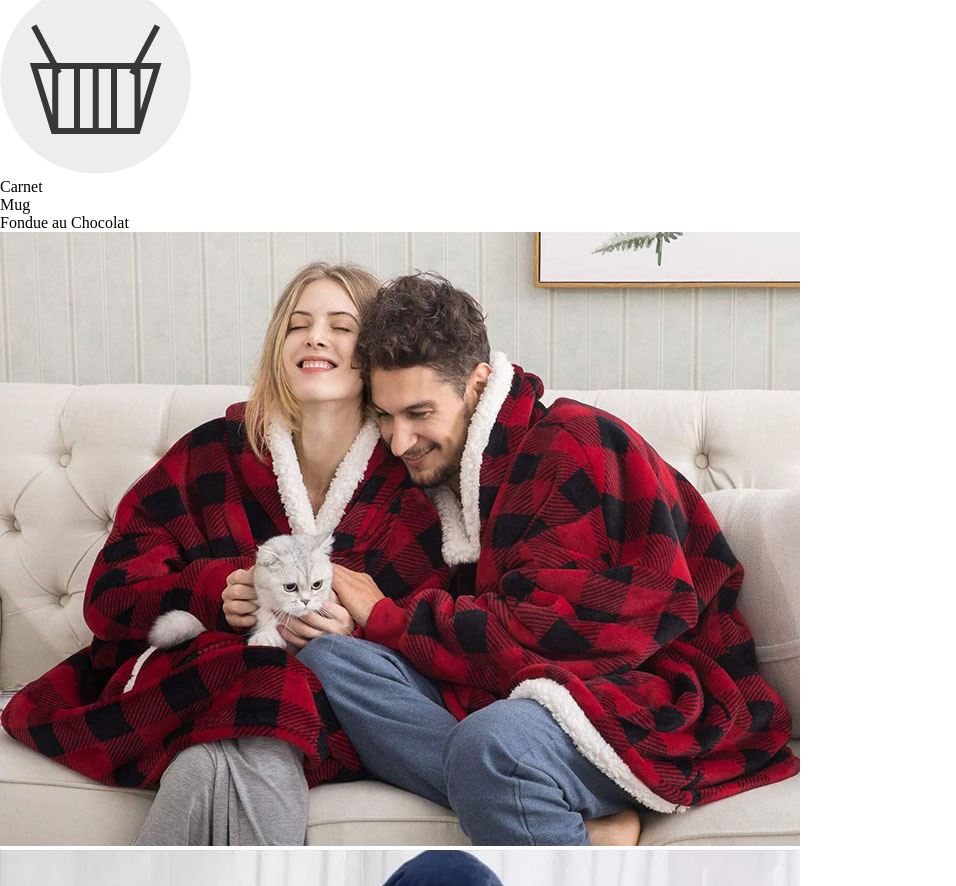
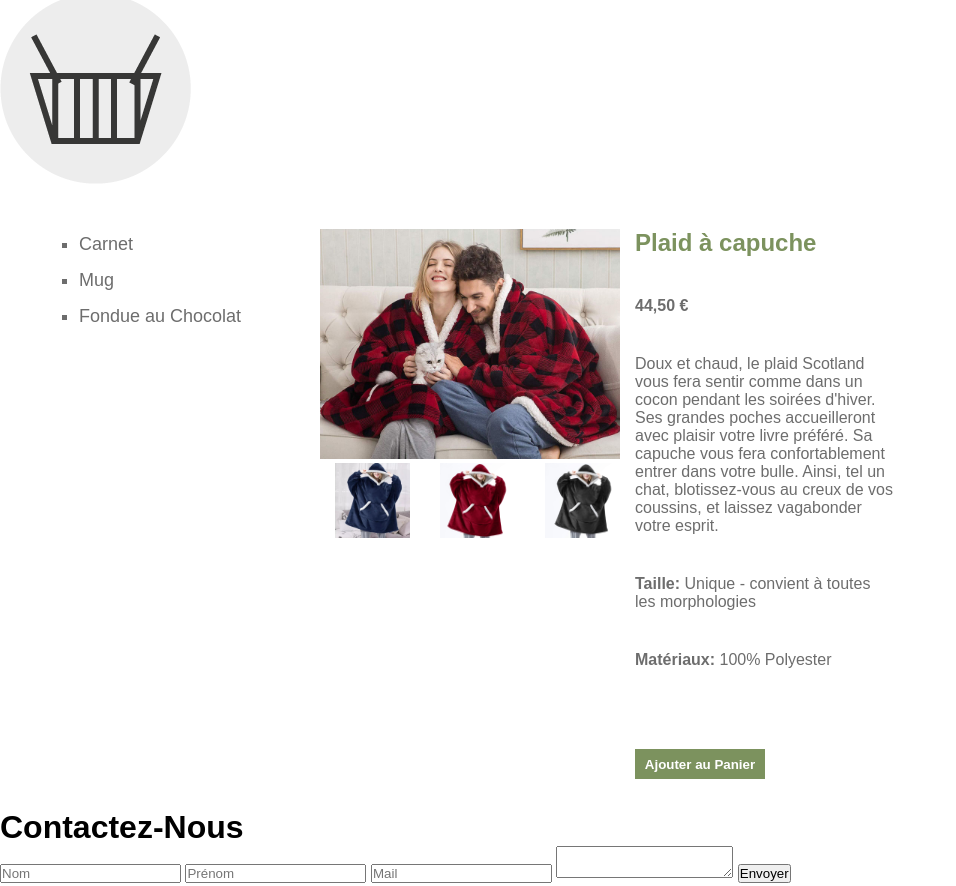
Before and after one commit to heerin93/chillus, a plain HTML site: page item.html in a window 1280 px wide. Shown: the part 329-1215 px from the top of the page, without its empty margins (0-956 px from the left). Drawn offline with Linux system fonts and the light colour scheme.

Commit message:
resolve merge

```diff
--- a/item.html
+++ b/item.html
@@ -21,7 +21,9 @@
         </ul>
         <div class="divider"></div>
     </header>
-    <div>
+
+    <div class="main">
+        <div class="liste_menu">
             <ul>
                 <li>Carnet</li>
                 <li>Mug</li>
@@ -29,7 +31,7 @@
 
             </ul>
         </div>
-    <div>
+        <div class="second_grid">
             <div class="image">
                 <img src="img/plaid-01.jpg" alt="a compléter">
 
@@ -41,11 +43,11 @@
                 </div>
 
             </div>
-        <div>
-            <h2>Plaide à capuche</h2>
-            <p>44,50 €</p>
+            <div class="description">
+                <h2>Plaid à capuche</h2>
+                <p><span>44,50 €</span></p>
                 <p>Doux et chaud, le plaid Scotland vous fera sentir comme dans un cocon pendant les soirées d'hiver. Ses grandes poches accueilleront avec plaisir votre livre préféré. Sa capuche vous fera confortablement entrer dans votre bulle. Ainsi, tel un chat, blotissez-vous au creux de vos coussins, et laissez vagabonder votre esprit.</p>
-            <p><span>Taille:</span> Unique - convient à toutes les morphologies</p>
+                <p id="s"><span>Taille:</span> Unique - convient à toutes les morphologies</p>
                 <p><span>Matériaux:</span> 100% Polyester</p>
                 <input type="submit" value="Ajouter au Panier">
 
@@ -53,7 +55,7 @@
             </div>
         </div>
 
-
+    </div>
 
 
     <footer>
--- a/style.css
+++ b/style.css
@@ -10,6 +10,119 @@
 
 
 
+:root {
+    --text-presentation-bg-footer: #ebe2d7;
+    --green-text: #7c925e;
+    --bg-header: #fbf9f7;
+    --text-border-header: #6d6d6d;
+}
+body{
+    font-family: Arial, Helvetica, sans-serif;
+
+    p{
+        color: #6d6d6d;
+    }
 
 
+
+    ul{
+        color: #6d6d6d;
+        font-size: large;
+    }
+
+}
+
 /* Perrine/ steven*/
+.main{
+    /* border: 1px solid black; */
+    display: grid;
+    grid-template-columns: 25% 75%;
+}
+.main h2{
+    color: var(--green-text);
+}
+.second_grid{
+    /* border: 1px solid black; */
+    display: grid;
+    grid-template-columns: 1fr 1fr 1.5fr;
+    align-content: center;
+    justify-content: center;
+    justify-items: center;
+    margin: 0px;
+
+
+
+
+}
+
+.image img{
+    margin: 40px 0px 0px 0px;
+    width: 300px;
+    height: auto;
+}
+.petite_image{
+    display: flex;
+    justify-content: center;
+}
+.petite_image img{
+    width: 75px;
+    height: 75px;
+    margin: 0px 15px;
+
+}
+
+span{
+    font-weight: bold;
+}
+
+.description *{
+    margin: 40px 0;
+}
+.description input{
+    margin-bottom: 30px;
+    background-color: #7c925e;
+    border: 0;
+    height: 30px;
+    width: 130px;
+    color: white;
+    font-weight: bold;
+}
+.liste_menu{
+    align-items: center;
+    justify-items: center;
+    margin: 30px;
+}
+.liste_menu li{
+    text-align: left;
+    margin: 15px;
+    list-style-type: square;
+}
+
+
+@media only screen and (min-width: 330px) and (max-width: 575px) {
+    .main{
+        display: flex;
+        flex-direction: column-reverse;
+
+    }
+    .second_grid{
+        display: flex;
+        flex-direction: column;
+        align-items: center;
+
+    }
+    .description {
+        margin : 10px;
+    }
+
+    .description input{
+        display: flex;
+        justify-self: end;
+
+    }
+    .image img:not(.petite_image img){
+        width: 100%;
+        height: 100%;
+        margin : 10px;
+    }
+ }
```
Also changed, not shown: index.html (+2 -14 lines). Lines whose indentation alone changed are shown as unchanged.
